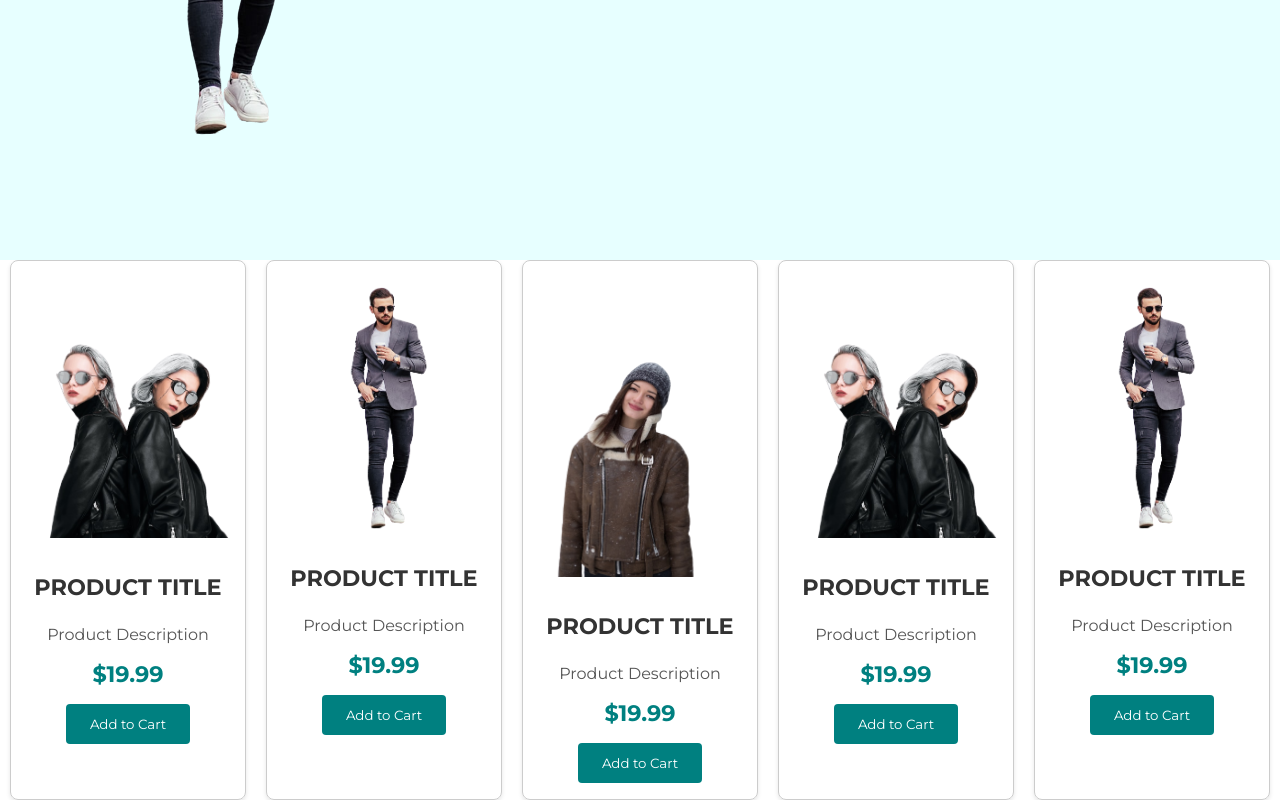
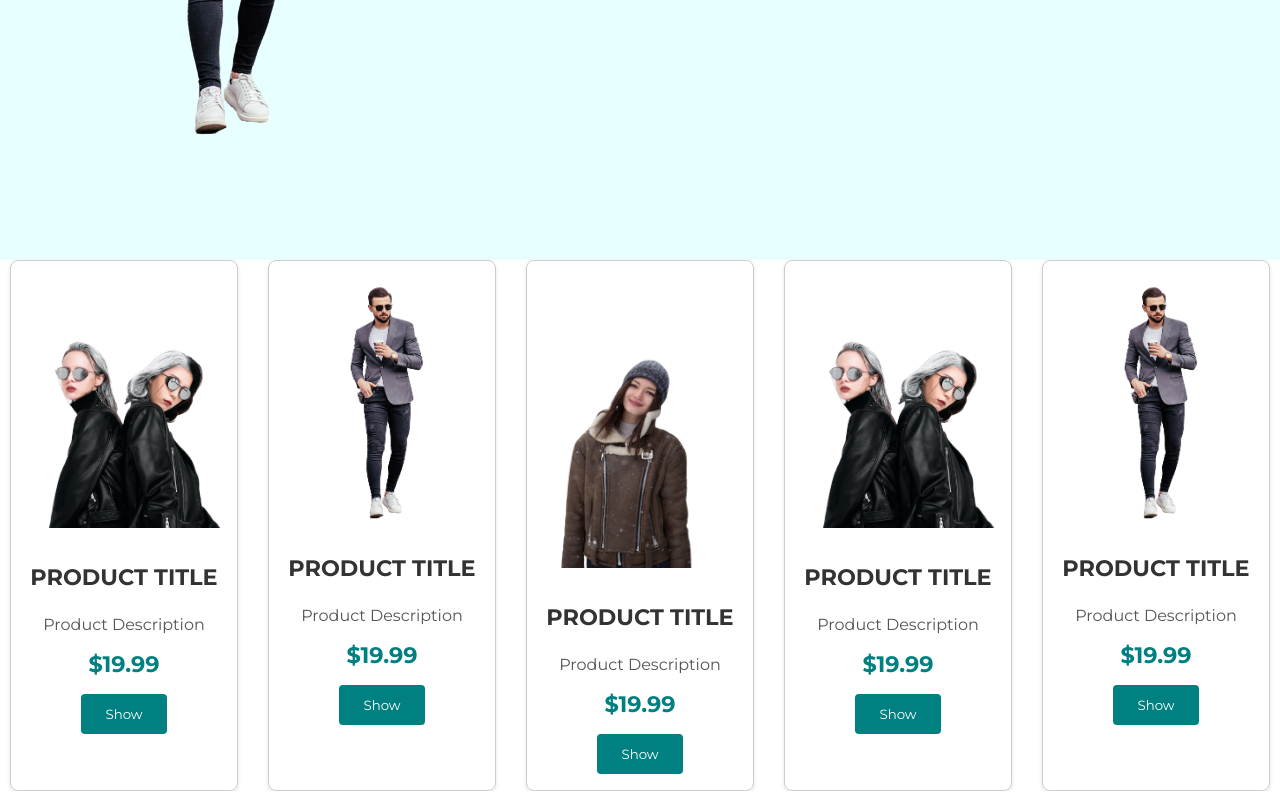
Before and after one commit to shihabsaleem/AR-Wardrobe, a React (Create React App) app: page / in a window 1280 px wide. Shown: the part 630-1430 px from the top of the page. Built offline with nearby package versions, Linux system fonts and the light colour scheme.

Commit message:
cards-grid

```diff
--- a/src/Components/ItemCat.jsx
+++ b/src/Components/ItemCat.jsx
@@ -9,7 +9,7 @@ const ItemCat = ({ item }) => {
         <h2>{item.title}</h2>
         <p>{item.description}</p>
         <span>{item.price}</span>
-        <button>Add to Cart</button>
+        <button>Show</button>
       </div>
     </div>
   );
--- a/src/Components/Style/categories.scss
+++ b/src/Components/Style/categories.scss
@@ -1,6 +1,10 @@
+$grid-gap: 10px;
+$card-width: 200px;
+
 .cards {
-    display: flex;
-    justify-content: center;
+    display: grid;
+    grid-template-columns: repeat(auto-fit, minmax(#{$card-width}, 1fr));
+    grid-gap: #{$grid-gap};
 }
 
 .product-container {
@@ -29,8 +33,9 @@
             box-shadow: 0px 6px 12px rgba(0, 0, 0, 0.2);
             transform: translateY(-6px);
             cursor: pointer;
-            .card-img{
-                width:0;
+
+            .card-img {
+                width: 0;
                 height: 0%;
 
             }
```
